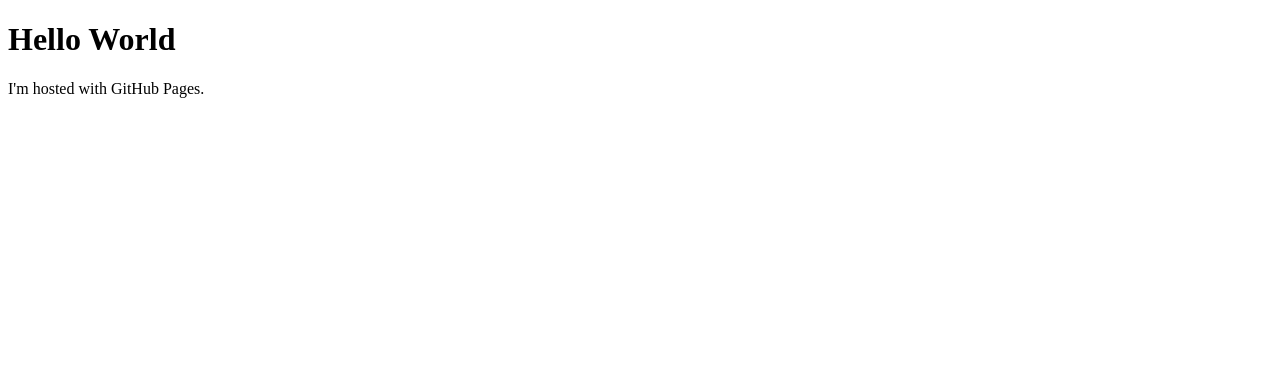
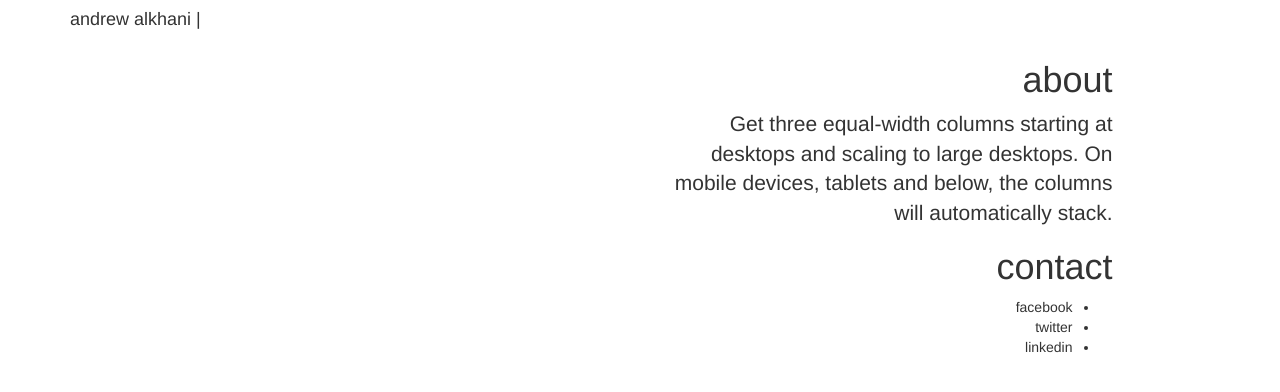
Before and after one commit to google-30/alkhani.github.io, a plain HTML site: page index.html in a window 1280 px wide. Drawn offline with nearby package versions, Linux system fonts and the light colour scheme.

Commit message:
Upload website
basic personal site transferred to github pages

```diff
--- /dev/null
+++ b/css/custom.css
@@ -0,0 +1,11 @@
+
+.top7pc { margin-top:7%; }
+.top50px { margin-top:30px; }
+.lilead{/*margin-bottom:20px;*/font-size:16px;font-weight:300;line-height:1.4}@media (min-width:768px){.lilead{font-size:21px}}
+
+h1, h2, h3, h6 {
+    font-family: 'Open Sans', sans-serif;
+}
+p, div {
+    font-family: 'Open Sans', sans-serif;
+}
--- a/index.html
+++ b/index.html
@@ -1,7 +1,67 @@
 <!DOCTYPE html>
-<html>
-<body>
-<h1>Hello World</h1>
-<p>I'm hosted with GitHub Pages.</p>
-</body>
+<html lang="en">
+  <head>
+    <meta charset="utf-8">
+    <meta http-equiv="X-UA-Compatible" content="IE=edge">
+    <meta name="viewport" content="width=device-width, initial-scale=1">
+    <meta name="description" content="">
+    <meta name="author" content="">
+
+    <title>andrew alkhani</title>
+
+
+    <!-- Bootstrap core CSS -->
+    <link href="http://getbootstrap.com/dist/css/bootstrap.min.css" rel="stylesheet">
+
+    <!-- Custom CSS -->
+    <link rel="stylesheet" type="stylesheet" href="./css/custom.css">
+
+    <!-- Custom Typography -->
+    <link href='http://fonts.googleapis.com/css?family=Open+Sans:700,300,400' rel='stylesheet' type='text/css'>
+
+    <!-- HTML5 shim and Respond.js for IE8 support of HTML5 elements and media queries -->
+    <!-- WARNING: Respond.js doesn't work if you view the page via file:// -->
+    <!--[if lt IE 9]>
+      <script src="https://oss.maxcdn.com/html5shiv/3.7.2/html5shiv.min.js"></script>
+      <script src="https://oss.maxcdn.com/respond/1.4.2/respond.min.js"></script>
+    <![endif]-->
+
+
+  </head>
+
+  <body>
+
+    <div class="container">
+
+      <div class="row top50px">
+        <div class="col-md-4">
+          <h4>andrew alkhani |</h4>
+        </div>
+        <div class="col-md-4"></div>
+        <div class="col-md-4"></div>
+      </div>
+      <div class="row top7pc">
+        <div class="col-md-6 col-sm-6 col-xs-3"></div>
+<!--         <div class="col-md-2">.col-md-2</div>
+        <div class="col-md-2">.col-md-2</div> -->
+        <div class="col-md-5 col-sm-5 col-xs-8 text-right">
+          <h1>about</h1>
+          <p class='lead'>Get three equal-width columns starting at desktops and scaling to large desktops. On mobile devices, tablets and below, the columns will automatically stack.</p>
+          <h1>contact</h1>
+          <ul dir="rtl" class-'lead'>
+            <li class='lilead'>facebook</li>
+            <li class='lilead'>twitter</li>
+            <li class='lilead'>linkedin</li>
+          </ul>
+        </div>
+        <div class="col-md-1 col-sm-1 col-xs-1"></div>
+      </div>
+
+    </div> <!-- /container -->
+
+    <!-- jQuery (necessary for Bootstrap's JavaScript plugins) -->
+    <!-- <script src="https://ajax.googleapis.com/ajax/libs/jquery/1.11.2/jquery.min.js"></script> -->
+    <!-- Include all compiled plugins (below), or include individual files as needed -->
+    <!-- <script src="js/bootstrap.min.js"></script> -->
+  </body>
 </html>
```
